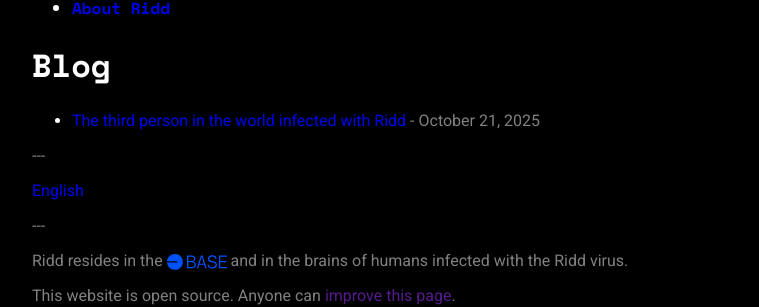
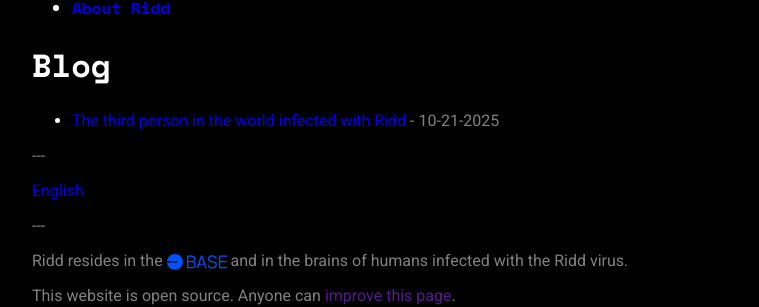
Before and after one commit to tkypriv/hello, a Jekyll site: the page built from en/blogs.md, in a window 1280 px wide. Shown: the part 383-690 px from the top of the page, without its empty margins (258-1017 px from the left). Built offline with Jekyll 4.4.1, drawn with Linux system fonts in a browser that asks for light colours; comment, search, counter and statistics services are not loaded.

Commit message:
Update blogs.md

```diff
--- a/en/blogs.md
+++ b/en/blogs.md
@@ -10,7 +10,7 @@ lang: en
     {% if page.path contains 'en/blog/' %}
       <li>
         <a href="{{ site.baseurl }}{{ page.url }}">{{ page.title }}</a>
-        <span style="color: gray;"> - {{ page.date | date: "%B %d, %Y" }}</span>
+        <span style="color: gray;"> - {{ page.date | date: "%-m-%-d-%Y" }}</span>
       </li>
     {% endif %}
   {% endfor %}
```
